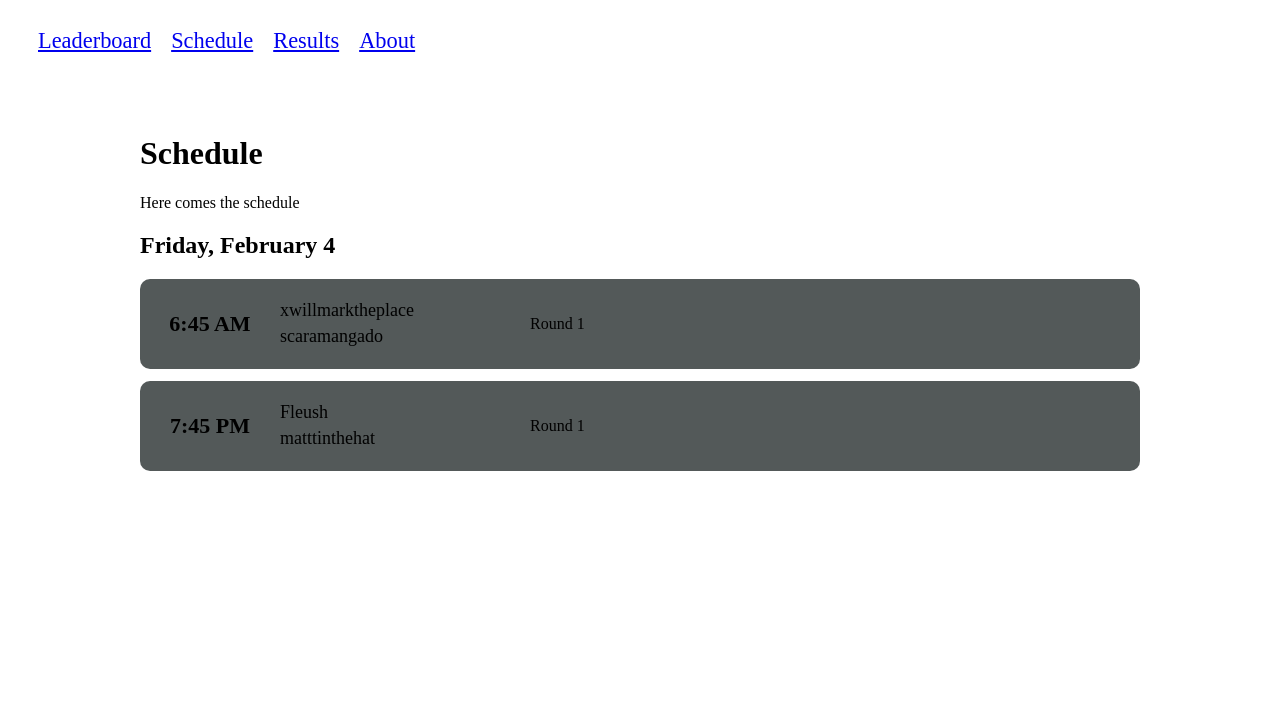
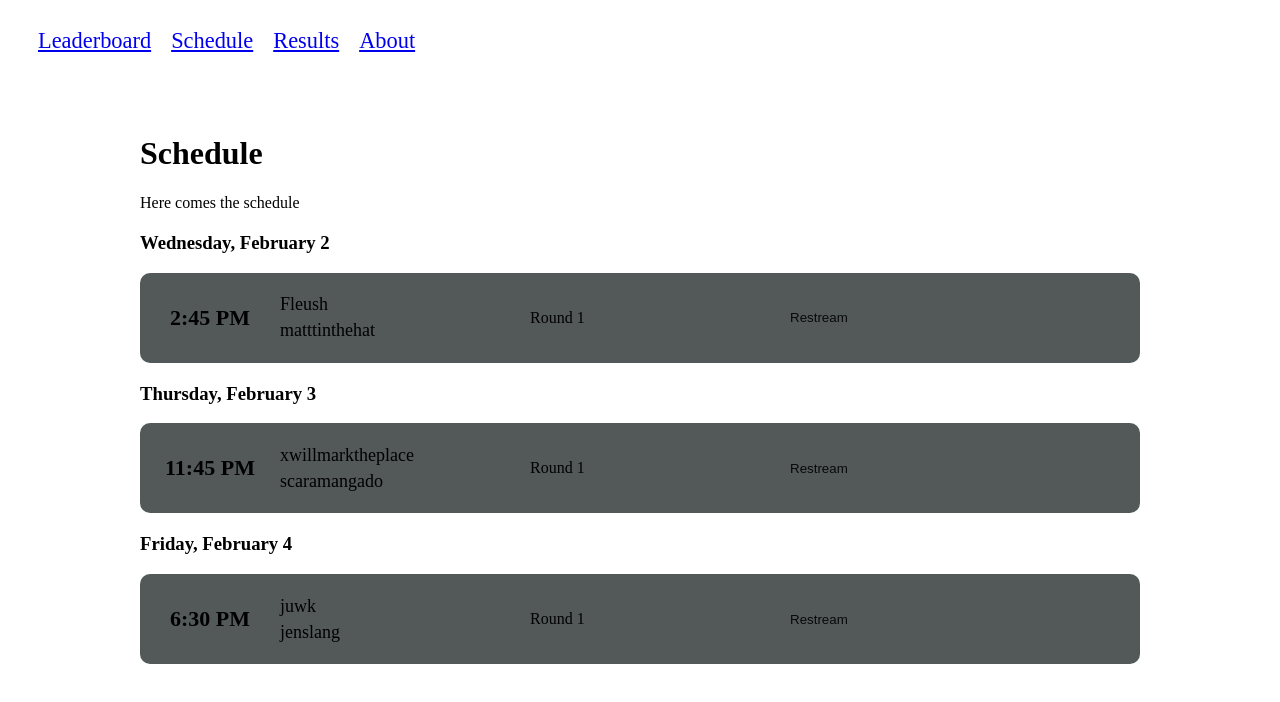
Before and after one commit to xwmtp/bingo-tournament-website, a React (Create React App) app: page /#/schedule in a window 1280 px wide. Shown: the top 702 px of the page. Built offline with nearby package versions, Linux system fonts and the light colour scheme; the HTML template or start-up script is replaced by a standard one.

Commit message:
Group matchs by date

```diff
--- a/package.json
+++ b/package.json
@@ -9,6 +9,7 @@
     "eject": "react-scripts eject"
   },
   "dependencies": {
+    "@xwmtp/bingo-tournament": "0.0.1",
     "luxon": "^2.3.0",
     "react": "^17.0.2",
     "react-dom": "^17.0.2",
--- /dev/null
+++ b/src/components/forms/Button.tsx
@@ -0,0 +1,49 @@
+import styled from "styled-components";
+import React from "react";
+
+interface Props {
+  disabled?: boolean;
+}
+
+export const Button: React.FC<Props> = ({ disabled, children }) => {
+  let StyledButton = DefaultButton;
+  if (disabled) {
+    StyledButton = DisabledButton;
+  }
+  return <StyledButton>{children}</StyledButton>;
+};
+
+const DefaultButton = styled.button`
+  background-color: var(--twitch-purple);
+  border: none;
+  display: flex;
+  flex-direction: row;
+  align-items: center;
+  padding: 5px 10px;
+  border-radius: 5px;
+  cursor: pointer;
+  opacity: 0.9;
+  transition: 0.1s;
+
+  &:hover {
+    opacity: 1;
+  }
+
+  &:active {
+    opacity: 0.7;
+  }
+`;
+
+const DisabledButton = styled(DefaultButton)`
+  --disabled-opacity: 0.3;
+  opacity: var(--disabled-opacity);
+  cursor: default;
+
+  &:hover {
+    opacity: var(--disabled-opacity);
+  }
+
+  &:active {
+    opacity: var(--disabled-opacity);
+  }
+`;
--- a/src/components/schedule/ScheduledMatchBlock.tsx
+++ b/src/components/schedule/MatchBlock.tsx
@@ -2,16 +2,19 @@ import React from "react";
 import styled from "styled-components";
 import { ScheduledMatch } from "../../domain/Schedule";
 import { DateTime } from "luxon";
+import { Button } from "../forms/Button";
 
 interface Props {
   match: ScheduledMatch;
 }
 
-export const ScheduledMatchBlock: React.FC<Props> = ({ match }) => {
+export const MatchBlock: React.FC<Props> = ({ match }) => {
   return (
     <Match>
       <StartTime>
-        <p>{match.startTime.toLocaleString(DateTime.TIME_SIMPLE)}</p>
+        <p>
+          {match.startTime.setZone("EST").toLocaleString(DateTime.TIME_SIMPLE)}
+        </p>
       </StartTime>
       <Entrants>
         <p>{match.entrant1}</p>
@@ -20,6 +23,7 @@ export const ScheduledMatchBlock: React.FC<Props> = ({ match }) => {
       <Round>
         <p>{match.round}</p>
       </Round>
+      <Button>Restream</Button>
     </Match>
   );
 };
@@ -57,3 +61,12 @@ const StartTime = styled.div`
 const Round = styled.div`
   min-width: 250px;
 `;
+
+const Restream = styled.div`
+  background-color: var(--twitch-purple);
+  display: flex;
+  flex-direction: row;
+  align-items: center;
+  padding: 5px 10px;
+  border-radius: 5px;
+`;
--- /dev/null
+++ b/src/lib/groupBy.ts
@@ -0,0 +1,6 @@
+export const groupBy = <T>(items: T[], key: (item: T) => string) => {
+  return items.reduce((rv, x) => {
+    (rv[key(x)] = rv[key(x)] || []).push(x);
+    return rv;
+  }, {} as Record<string, T[]>);
+};
--- a/src/pages/SchedulePage.tsx
+++ b/src/pages/SchedulePage.tsx
@@ -1,36 +1,60 @@
 import { Container } from "../components/Container";
-import { ScheduledMatchBlock } from "../components/schedule/ScheduledMatchBlock";
+import { MatchBlock } from "../components/schedule/MatchBlock";
 import { DateTime } from "luxon";
+import { groupBy } from "../lib/groupBy";
+import React from "react";
+import styled from "styled-components";
+
+const matches = [
+  {
+    entrant1: "Fleush",
+    entrant2: "matttinthehat",
+    startTime: DateTime.fromISO("2022-02-02T19:45:03Z"),
+    round: "Round 1",
+  },
+  {
+    entrant1: "xwillmarktheplace",
+    entrant2: "scaramangado",
+    startTime: DateTime.fromISO("2022-02-04T04:45:03Z"),
+    round: "Round 1",
+  },
+  {
+    entrant1: "juwk",
+    entrant2: "jenslang",
+    startTime: DateTime.fromISO("2022-02-04T23:30:03Z"),
+    round: "Round 1",
+  },
+];
 
 export const SchedulePage: React.FC = () => {
+  const matchesByDate = groupBy(matches, (match) =>
+    match.startTime
+      .setLocale("en-us")
+      .setZone("EST")
+      .toLocaleString({ weekday: "long", month: "long", day: "numeric" })
+  );
+
   return (
     <Container width={1000}>
       <div>
         <h1>Schedule</h1>
         <p>Here comes the schedule</p>
 
-        <h2>
-          {DateTime.local()
-            .setLocale("en-us")
-            .toLocaleString({ weekday: "long", month: "long", day: "numeric" })}
-        </h2>
-        <ScheduledMatchBlock
-          match={{
-            entrant1: "xwillmarktheplace",
-            entrant2: "scaramangado",
-            startTime: DateTime.fromISO("2022-02-04T06:45:03Z"),
-            round: "Round 1",
-          }}
-        />
-        <ScheduledMatchBlock
-          match={{
-            entrant1: "Fleush",
-            entrant2: "matttinthehat",
-            startTime: DateTime.fromISO("2022-02-02T19:45:03Z"),
-            round: "Round 1",
-          }}
-        />
+        {Object.keys(matchesByDate).map((formattedDate) => {
+          return (
+            <MatchesByDate>
+              <h3>{formattedDate}</h3>
+              {matchesByDate[formattedDate].map((match) => (
+                <MatchBlock match={match} />
+              ))}
+            </MatchesByDate>
+          );
+        })}
       </div>
     </Container>
   );
 };
+
+const MatchesByDate = styled.div`
+  margin-top: 20px;
+`;
```
Also changed, not shown: src/GlobalStyle.ts (+7 -0 lines), 2 other files (tests, documents, lock files or other folders).
